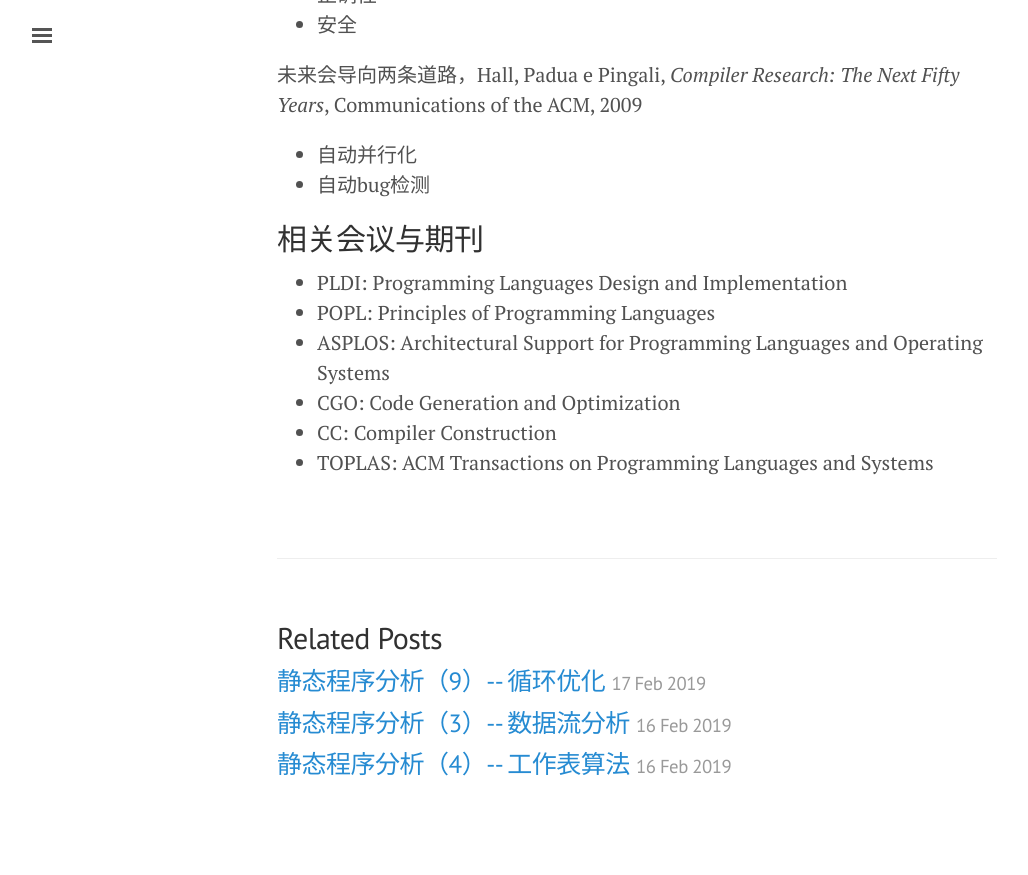
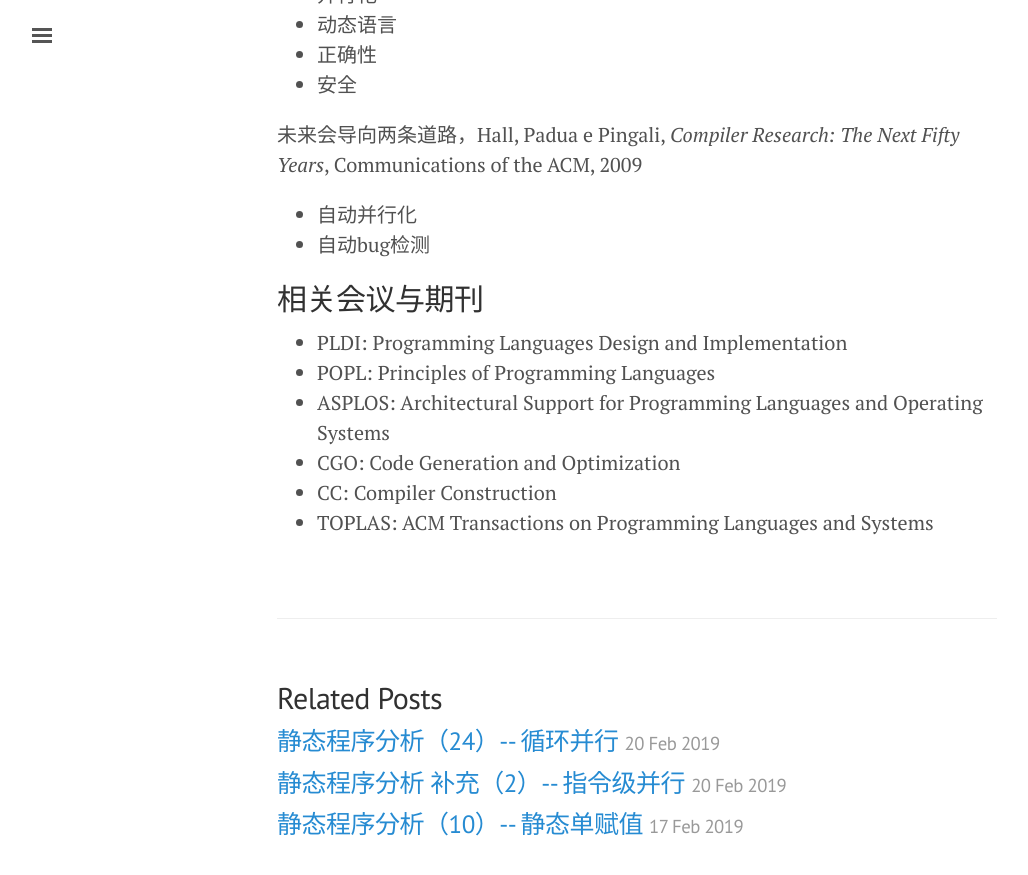
Before and after one commit to Ewenwan/chhzh123.github.io, a Jekyll site: the page built from _posts/2019-02-15-spa-1.md, in a window 1280 px wide and 900 px high, scrolled down 1924 px. Shown: the top 875 px of the window, without its empty margins (3-1031 px from the left). Built offline with Jekyll 4.4.1, drawn with Linux system fonts in a browser that asks for light colours; nearby versions of some CDN libraries; comment, search, counter and statistics services are not loaded; before the commit the page ends 2764 px from its top, so only the background shows below that; some of the changed lines change nothing that is shown; some of the changed text lies outside the part shown.

Commit message:
Update blog
1. "SPA(24) - Loop parallelism"
2. "SPA(10) - SSA" (Not finished)
3. "SPA Extra (2) - ILP"

````diff
--- a/_posts/2019-02-15-spa-1.md
+++ b/_posts/2019-02-15-spa-1.md
@@ -8,7 +8,8 @@
 至于为什么选择这么一所名不见经传的大学的课程，一部分原因纯属偶然搜到，其他原因则有
 * 非常清晰易懂，幻灯片上图文并茂，力求将概念解释清楚
 * 没有繁琐的全套编译器的介绍，而着重讲解**中间优化器**的部分
-* 以**llvm**作为实验基石，是一门理论与实践相结合又十分前沿的课程
+* 基本的优化技术都有涉及，**广度**是足够的
+* 以**llvm**作为实验基石，同时也附带**抽象代数**、**函数式编程**等内容，是一门理论与实践相结合又十分前沿的课程
 * 附带讲讲编译器的**历史**，同时都附有**参考文献**
 
 <!--more-->
--- /dev/null
+++ b/_posts/2019-02-17-spa-10.md
@@ -0,0 +1,52 @@
+---
+layout: post
+title: 静态程序分析（10）-- 静态单赋值
+tag: compiler
+---
+
+静态单赋值(Static Single Assignment, SSA)使得程序里的每个变量都有唯一的定义地点，也即整个程序只包含一处某个变量被赋值。
+
+> There have been many smart things in the science of compiler writing, but SSA form is certainly one of the smartest.
+
+* 大量简化了分析和优化的过程
+* 广泛应用于各种编译器，如gcc, LLVM, Jikes, IonMonkey
+
+<!--more-->
+
+## 简单例子-直线程序
+没有分支的程序称为直线(straight-line)程序
+
+将直线程序改写为SSA形式是非常简单的，只需给每个变量加下标即可，新的定义下标加1，如
+```cpp
+L0: a = x + y
+L1: b = a - 1
+L2: a = y + b
+L3: b = 4 * x
+L4: a = a + b
+```
+
+改写为
+```cpp
+L0: a1 = x0 + y0
+L1: b1 = a1 - 1
+L2: a2 = y0 + b1
+L3: b2 = 4 * x0
+L4: a3 = a2 + b2
+```
+
+如果遇到分支程序，则需引入**Phi函数**（就是一个选择器multiplexer），如
+```cpp
+b2=Phi(b0,b1)
+```
+，代表b2的值可能从b0来也可能从b1来。
+
+> TODO
+
+## 参考文献
+* SSA最早被Ron Cytron提出
+* 编译器通常用Lengauer/Tarjan的算法找支配子
+* 有很多种变体的SSA形式，最为常见的是pruned SSA形式(Briggs)
+
+1. Cytron, R. and Ferrante, J. and Rosen, B. and Wegman, M. and Zadeck, F., *An Efficient Method of Computing Static Single Assignment Form", POPL, 1989
+2. Lengauer, T. and Tarjan, R., *A Fast Algorithm for Finding Dominators in a Flowgraph*, TOPLAS, 1979
+3. Briggs, P. and Cooper, K. and Harvey, J. and Simpson, L., *Practical Improvements to the Construction and Destruction of Static Single Assignment Form*, SP&E, 1998
--- /dev/null
+++ b/_posts/2019-02-20-spa-24.md
@@ -0,0 +1,74 @@
+---
+layout: post
+title: 静态程序分析（24）-- 循环并行
+tag: compiler
+---
+
+* 串行(sequential)程序：不考虑并行因素
+* 并行(parallel)程序：同时跑多个线程或进程
+
+考虑将串行程序编译到并行机器上...
+
+注意：本文考虑的是**循环体粒度**上的并行，而不是[**指令粒度**]({% post_url 2019-02-20-spa-extra-1%})上的并行。
+
+<!--more-->
+
+## 并行是否带来收益
+如果$$O^p+O^d\leq O^s$$，则可以并行，其中$$O^d$$为通信复杂度。
+
+很显然，对于矩阵乘法，当数据规模比较小时，CPU远快于GPU；只有当数据规模变大，GPU才有优势。
+而对于矩阵加法，通信开销太大导致GPU完全没有优势。
+
+## 数据重用(reuse)
+可以将数组的访问，如`X[ai+bj+c,di+ej+f]`表示成矩阵形式
+
+$$\begin{bmatrix}a&b\\d&e\end{bmatrix}\times\begin{bmatrix}i\\j\end{bmatrix}+\begin{bmatrix}c\\f\end{bmatrix}$$
+
+迭代空间(iteration space)
+* 即多少重循环，每层循环及其循环变量构成一个维度
+* 若迭代空间有d维，每一个都有$$O(N)$$的循环技术，那么访问这些秩为k的数组，数据重用$$O(N^{d-k})$$次
+
+## 数据依赖
+* 如果两条指令不相关，那么可以直接并行化
+* 若两条指令访问相同位置，且至少有一条是写，则这两条指令相关（但通常我们需要别名分析判断是否同一数组）
+
+简化问题，没有两个数组为别名(alias)。下面是一个简单的例子
+
+```cpp
+N = _getNumPoints(&Points);
+a = malloc(2 * sizeof(double) * N);
+for (i = 0; i < N; i++) {
+    a[2 * i] = _getPoint(&Points, i).x;
+    a[2 * i + 1] = _getPoint(&Points, i).y;
+}
+```
+
+判断是否有依赖关系，即解丢番图(Diophantine)方程
+
+$$2\times i=2\times i'+1\quad\implies\quad 2\times i-2\times i'=1$$
+
+由数论的知识，$$gcd(2,2)=2$$，但2不整除1，进而无解
+
+多种依赖关系
+* 真(true)依赖：写后读`a[i] = …; … = E(a[i – 1]);`
+* 反(anti-)依赖：读后写`a[i] = ...; … = E(a[i + 1])`
+* 输出(output)依赖/重用：写后写`a[i] = ...; a[i – 1] = ...`
+
+数据依赖的例子
+![data dependency]({{"/assets/images/Compiler/data-dependency-eg.PNG"|absolute_url}})
+但实际上这个例子也是不适合在GPU上跑的，因为每个数据只被重用了两次
+
+## 免除同步(sync-free)的并行
+即各个线程之间不需要通信
+
+若某一维度可以以任何顺序被计算，则称为可交换的(commutative)，例子是丢番图方程解出$$i=i'$$或$$j=j'$$等。
+
+## 参考文献
+* 大多自动并行化循环的工作都诞生于上个世纪八九十年代
+* Lamport第一个提出循环迭代空间的概念，用其寻找多核并行
+* 上述很多想法都采用自Rice大学的PFC并行器
+
+1. Allen, R. and K. Kennedy, *Automatic Transla>on of Fortran Programs to Vector form*, TOPLAS, 1987
+2. Lamport, L., *The Parallel Execution of DO Loops*, Comm. ACM, 1974
+3. Maydan, D. E., J. L. Hennessy, and M. S. Lam, *An Efficient Method for Exact Dependence Analysis*, PLDI, 1991
+4. Allen, F. E., M. Burke, P. Charles, R. Cytron, and J. Ferrante, *An Overview of the PTRAN Analysis System for Multiprocessing*, J. Parallel and Distributed Computing, 1988
--- /dev/null
+++ b/_posts/2019-02-20-spa-extra-2.md
@@ -0,0 +1,37 @@
+---
+layout: post
+title: 静态程序分析 补充（2）-- 指令级并行
+tag: compiler
+---
+
+指令级并行(Instruction Level Parallelism, ILP)衡量的是多少操作(operation)能够被计算机程序同时执行，ILP能给内在串行的程序提供并行性。
+
+几种基本的方法获得ILP：
+* 指令流水(pipelining)：每个时刻发射(issue)一条指令，但重叠多条指令
+* 超标量(superscalar)：每个时刻发射多条指令，多个执行单元并行执行
+
+<!--more-->
+
+寄存器分配通常希望最小化寄存器资源，这会与并行性产生矛盾，需要协调
+
+## 基本块内调度
+资源限制，拓扑序ASAP，遇到相同层级指令看哪一个离终点更远，则先调度(ALAP)
+
+一般的调度问题是NP完全的，被Richard Karp证明<sup><b>[3]</b></sup>。
+
+## 全局调度
+通过上移指令实现一条指令多个操作，VLIW(Very Long Instruction Word)机器，但现在很少用
+
+## 静态性能剖析(static profiling)
+猜测每个基本块的使用频率，便于跳转<sup><b>[5]</b></sup>.
+
+不同的启发式算法预测值不同，Dempster-Shafer融合
+
+$$m_1\otimes m_2=\dfrac{m_1\times m_2}{m_1\times m_2+(1-m_1)\times (1-m_2)}$$
+
+## 参考文献
+1. Hennessy, J. L. and D. A. Patterson, *Computer Architecture: A Quantative Approach, Third Edition*, 2003
+2. Kuck, D., Y. Muraoka, and S. Chen, *On the number of operations simultaneously executable in Fortran-like programs and their resulting speedup*, IEEE Transactions on Computers, 1972
+3. Richard Karp, *Reducibility Among Combinatorial Problems*, 1972
+4. Bernstein, D. and M. Rodeh, *Global instruction scheduling for super-scalar machines*, PLDI, 1991
+5. Youfeng Wu, J.R. Larus, *Static Branch Frequency and Program Profile Analysis*, MICRO, 1994
````
Also changed, not shown: assets/images/Compiler/data-dependency-eg.PNG (added).
